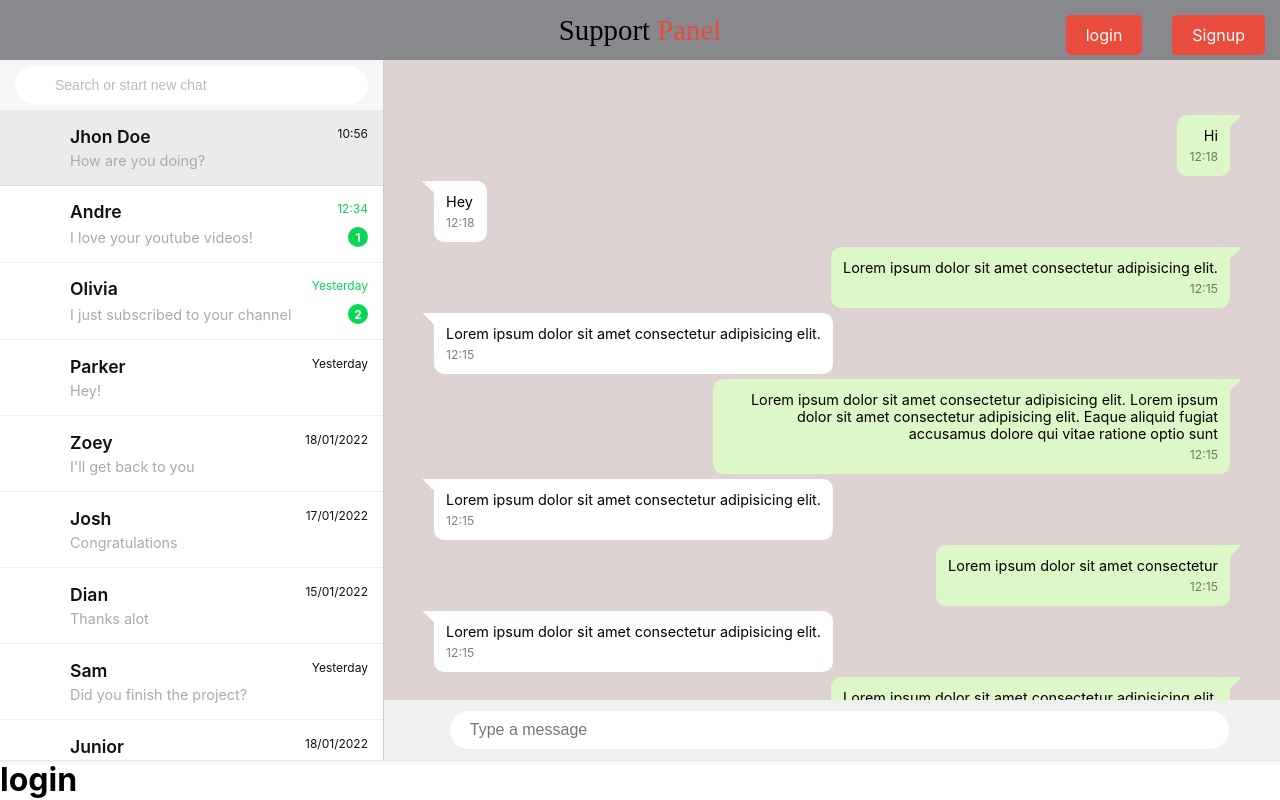
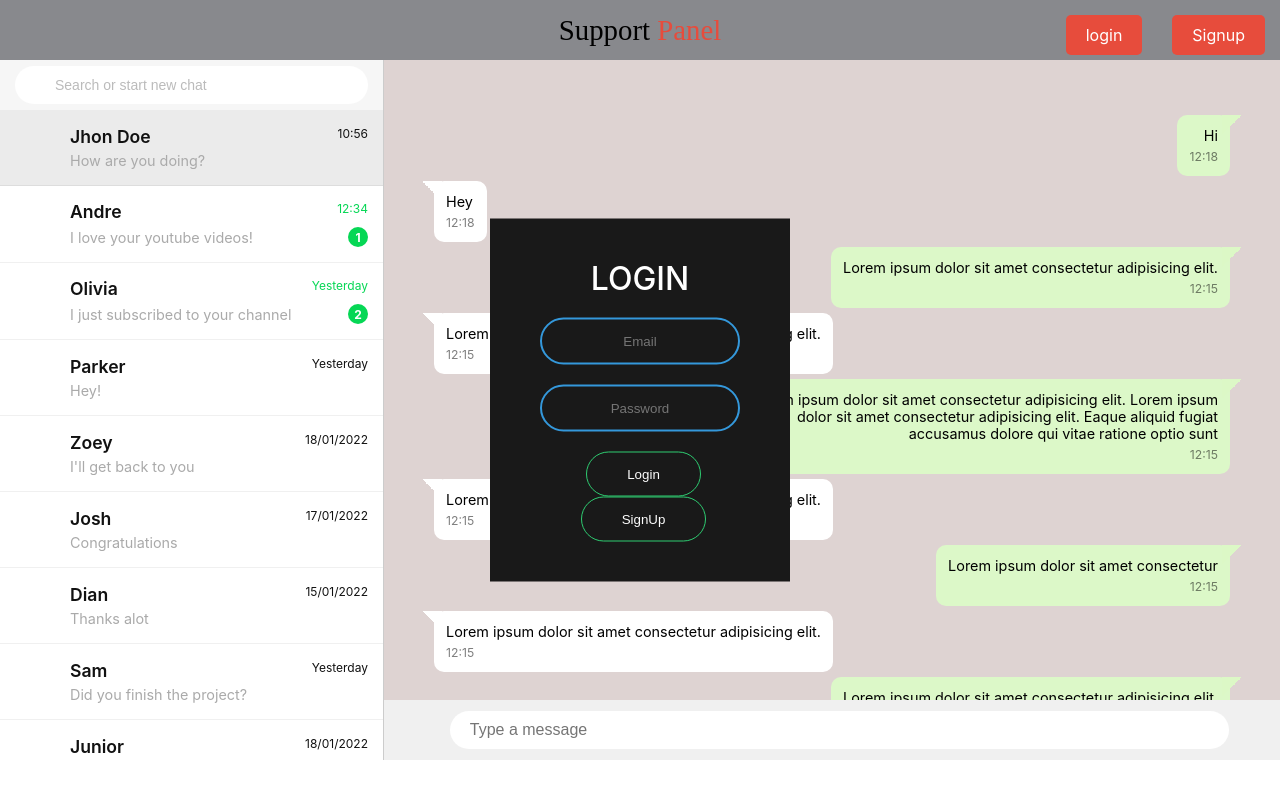
Before and after one commit to ChandFabzen/chatpanel, a React (Create React App) app: page /login in a window 1280 px wide. Built offline with nearby package versions, Linux system fonts and the light colour scheme.

Commit message:
login and signup added

```diff
--- a/src/App.js
+++ b/src/App.js
@@ -3,6 +3,8 @@ import './App.css';
 import Nav from './components/header';
 import Middle from './components/middleComponent';
 import {BrowserRouter,Routes,Route} from 'react-router-dom'
+import Login from './components/login';
+import Signup from './components/signup';
 
 function App() {
   return (
@@ -11,8 +13,8 @@ function App() {
       <Nav/>
       <Middle/>
       <Routes>
-      <Route path='/login' element={<h1>login</h1>}/>
-      <Route path='/signup' element={<h1>signup</h1>}/>
+      <Route path='/login' element={<Login/>}/>
+      <Route path='/signup' element={<Signup/>}/>
       </Routes>
       </BrowserRouter>
 
--- a/src/components/header.js
+++ b/src/components/header.js
@@ -10,8 +10,8 @@ const Nav = function Nav() {
           Support<span> Panel</span>
         </div>
         <div className="nav_button">
-          <Link to='/'>login</Link>
-          <Link to='/'>Signup</Link>
+          <Link to='/login'>login</Link>
+          <Link to='/signup'>Signup</Link>
         </div>
       </nav>
     </header>
--- /dev/null
+++ b/src/components/login.css
@@ -0,0 +1,52 @@
+.box{
+    width: 300px;
+    padding: 40px;
+    position: absolute;
+    top: 50%;
+    left: 50%;
+    transform: translate(-50%,-50%);
+    background: #191919;
+    text-align: center;
+}
+.box h1{
+    color: white;
+text-transform: uppercase;
+font-weight: 500;
+}
+
+.box input[type='text'],.box input[type ='password'], .box input[type='email'] {
+border: 0;
+background: none;
+display: block;
+margin: 20px auto;
+text-align: center;
+border: 2px solid #3498db;
+padding: 14px 10px ;
+width: 200px;
+outline: none;
+color: white;
+border-radius:24px ;
+transition: 0.25s;
+}
+
+
+.box button{
+    border: 0;
+    background: none;
+    margin-left: 7px;
+    text-align: centre;
+    border: 1px solid #2ecc71;
+    padding: 14px 40px;
+    outline: none;
+    color: rgb(252, 252, 252);
+    border-radius: 24px;
+    transition: 0.25s;
+    cursor: pointer;
+}
+.box button:hover{
+    background: #2ecc71;
+}
+
+.box .button a:hover{
+    color: #2ecc71;
+}
--- /dev/null
+++ b/src/components/login.js
@@ -0,0 +1,16 @@
+import React from 'react';
+import './login.css'
+
+const Login = ()=>{
+    return(
+        <div className="box">
+            <h1>Login</h1>
+            <input type="text" name="" placeholder="Email" />
+            <input type="password" name="" placeholder="Password"/>
+            <button type='button'>Login</button>
+            <button type='button'>SignUp</button>
+        </div>
+    )
+}
+
+export default Login
--- /dev/null
+++ b/src/components/signup.js
@@ -0,0 +1,16 @@
+import React from 'react';
+import './login.css'
+
+const Signup = ()=>{
+    return(
+        <div className="box">
+        <h1>Register</h1>
+        <input type="text" name="" placeholder="Name" />
+        <input type="email" name="" placeholder="Email" />
+        <input type="password" name="" placeholder="Password"/>
+        <button type="button">Register</button>
+    </div>
+    )
+}
+
+export default Signup
```
